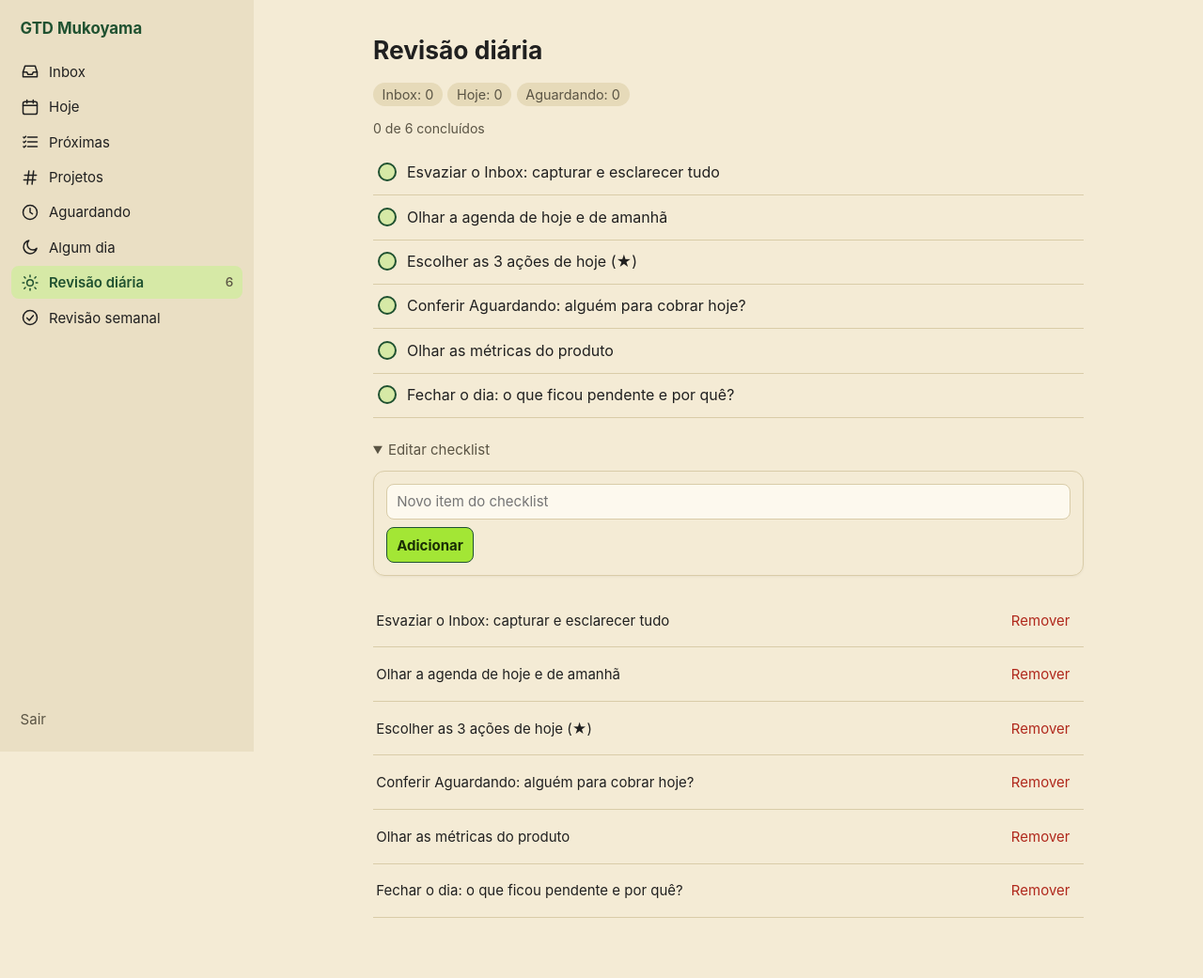
After one commit to cmukoyama/gtd-app, a Flask app: page /daily in a window 1280 px wide, after a click on "Editar checklist". The commit adds this page. Shown: the whole page at 94% size. Run offline with Flask 3, Linux system fonts and the light colour scheme; the visitor is signed in with stand-in values (Sample User, id 1); data comes from the database, SQL or seed files in the repository; data that the repository does not hold is empty; parts of the project's set-up code (start-up, migrations or seed data) failed here and were passed over; some libraries are stand-ins or nearby versions.

Commit message:
Checklists fixos de revisão diária e semanal (resetam sozinhos) e cores por contexto
- tabelas checklist_items/checklist_checks/meta, seed único dos itens padrão
- período diário (data) e semanal (segunda-feira), fuso America/Sao_Paulo
- cada contexto tem sempre a mesma cor, com contraste >= 6,7:1

Co-Authored-By: Claude Sonnet 5.5 <noreply@anthropic.com>
Claude-Session: https://claude.ai/code/session_01WtLNrLyw971rZc7SLFEsFL

```diff
--- a/app.py
+++ b/app.py
@@ -3,6 +3,7 @@ import hmac
 import os
 import secrets
 import sqlite3
+import zlib
 from datetime import date, datetime, timedelta
 from functools import wraps
 from zoneinfo import ZoneInfo
@@ -11,7 +12,43 @@ from flask import (Flask, abort, flash, g, redirect, render_template, request,
                    session, url_for)
 
 STATUSES = ("inbox", "next", "waiting", "someday", "done", "trash")
-DEFAULT_CONTEXTS = ["computador", "telefone", "rua", "casa", "reunião"]
+DEFAULT_CONTEXTS = ["computador", "telefone", "rua", "casa", "reunião", "foco", "conversar"]
+
+# cada contexto tem sempre a mesma cor (índice da paleta c0..c9 no CSS)
+CONTEXT_COLORS = {"casa": 0, "reunião": 1, "foco": 2, "conversar": 3, "trabalho": 4,
+                  "rápido": 5, "telefone": 6, "rua": 7, "computador": 8, "lpps": 9}
+
+
+def ctx_class(name):
+    key = (name or "").lstrip("@").lower()
+    idx = CONTEXT_COLORS.get(key)
+    if idx is None:
+        idx = zlib.crc32(key.encode()) % 10
+    return f"c{idx}"
+
+
+DEFAULT_CHECKLISTS = {
+    "daily": [
+        "Esvaziar o Inbox: capturar e esclarecer tudo",
+        "Olhar a agenda de hoje e de amanhã",
+        "Escolher as 3 ações de hoje (★)",
+        "Conferir Aguardando: alguém para cobrar hoje?",
+        "Olhar as métricas do produto",
+        "Fechar o dia: o que ficou pendente e por quê?",
+    ],
+    "weekly": [
+        "Esvaziar a cabeça e o Inbox",
+        "Projetos: todos têm próxima ação?",
+        "Aguardando: cobrar o que está parado há mais de 7 dias",
+        "Prazos e agenda das próximas 2 semanas",
+        "Algum dia / Talvez: algo merece virar projeto?",
+        "Conversei com pelo menos 2 stakeholders ou clientes novos?",
+        "Registrei os feedbacks coletados?",
+        "Olhei as métricas e anotei o que mudou?",
+        "Conversei com algum outro LPP?",
+        "Definir os 2 ou 3 projetos em foco da semana",
+    ],
+}
 
 SCHEMA = """
 CREATE TABLE IF NOT EXISTS projects (
@@ -38,6 +75,19 @@ CREATE TABLE IF NOT EXISTS items (
 );
 CREATE INDEX IF NOT EXISTS idx_items_status ON items(status);
 CREATE INDEX IF NOT EXISTS idx_items_project ON items(project_id);
+CREATE TABLE IF NOT EXISTS checklist_items (
+    id {pk},
+    kind TEXT NOT NULL,
+    title TEXT NOT NULL,
+    position INTEGER NOT NULL DEFAULT 0
+);
+CREATE TABLE IF NOT EXISTS checklist_checks (
+    item_id INTEGER NOT NULL REFERENCES checklist_items(id) ON DELETE CASCADE,
+    period TEXT NOT NULL,
+    done_at TEXT NOT NULL,
+    PRIMARY KEY (item_id, period)
+);
+CREATE TABLE IF NOT EXISTS meta (k TEXT PRIMARY KEY, v TEXT NOT NULL);
 CREATE TABLE IF NOT EXISTS reviews (
     id {pk},
     done_at TEXT NOT NULL
@@ -106,6 +156,16 @@ class Db:
                     self.conn.execute(
                         f"ALTER TABLE items ADD COLUMN {name} "
                         + ("INTEGER" if name == "minutes" else "TEXT"))
+        # checklists padrão: criados uma única vez (apagar um item não o recria)
+        cur = self.execute(
+            "INSERT INTO meta (k, v) VALUES ('checklists_seeded', '1') "
+            "ON CONFLICT (k) DO NOTHING")
+        if cur.rowcount == 1:
+            for kind, titles in DEFAULT_CHECKLISTS.items():
+                for pos, title in enumerate(titles):
+                    self.execute(
+                        "INSERT INTO checklist_items (kind, title, position) VALUES (?, ?, ?)",
+                        (kind, title, pos))
         self.conn.commit()
 
 
@@ -172,6 +232,7 @@ def create_app(config=None):
         return resp
 
     app.jinja_env.globals["csrf_token"] = csrf_token
+    app.jinja_env.filters["ctx_class"] = ctx_class
 
     @app.route("/login", methods=["GET", "POST"])
     def login():
@@ -209,7 +270,12 @@ def create_app(config=None):
         n = db().execute(
             "SELECT COUNT(*) c FROM items WHERE status='next' AND focus_on=?",
             (t,)).fetchone()["c"]
-        return {"counts": counts(), "today": t, "today_count": n}
+        pending = db().execute(
+            """SELECT COUNT(*) c FROM checklist_items i WHERE i.kind='daily' AND NOT EXISTS
+               (SELECT 1 FROM checklist_checks k WHERE k.item_id=i.id AND k.period=?)""",
+            (t,)).fetchone()["c"]
+        return {"counts": counts(), "today": t, "today_count": n,
+                "daily_pending": pending}
 
     def contexts():
         used = [r["context"] for r in db().execute(
@@ -532,6 +598,67 @@ def create_app(config=None):
         db().commit()
         return redirect(url_for("projects"))
 
+    # ---------- checklists (diário / semanal) ----------
+    def period_key(kind):
+        d = local_today()
+        if kind == "weekly":
+            d = d - timedelta(days=d.weekday())  # segunda-feira da semana
+        return d.isoformat()
+
+    def checklist(kind):
+        return db().execute(
+            """SELECT c.id, c.title, k.done_at FROM checklist_items c
+               LEFT JOIN checklist_checks k ON k.item_id = c.id AND k.period = ?
+               WHERE c.kind = ? ORDER BY c.position, c.id""",
+            (period_key(kind), kind)).fetchall()
+
+    @app.post("/checklist/<int:item_id>/toggle")
+    @login_required
+    def checklist_toggle(item_id):
+        row = db().execute("SELECT kind FROM checklist_items WHERE id=?",
+                           (item_id,)).fetchone()
+        if not row:
+            abort(404)
+        pk = period_key(row["kind"])
+        cur = db().execute(
+            "DELETE FROM checklist_checks WHERE item_id=? AND period=?", (item_id, pk))
+        if cur.rowcount == 0:
+            db().execute(
+                "INSERT INTO checklist_checks (item_id, period, done_at) VALUES (?, ?, ?) "
+                "ON CONFLICT DO NOTHING", (item_id, pk, now()))
+        db().commit()
+        return back()
+
+    @app.post("/checklist/add")
+    @login_required
+    def checklist_add():
+        kind = request.form.get("kind", "")
+        title = clean(request.form.get("title"), 200)
+        if kind not in ("daily", "weekly"):
+            abort(400)
+        if title:
+            last = db().execute(
+                "SELECT COALESCE(MAX(position), -1) m FROM checklist_items WHERE kind=?",
+                (kind,)).fetchone()["m"]
+            db().execute(
+                "INSERT INTO checklist_items (kind, title, position) VALUES (?, ?, ?)",
+                (kind, title, last + 1))
+            db().commit()
+        return back()
+
+    @app.post("/checklist/<int:item_id>/delete")
+    @login_required
+    def checklist_delete(item_id):
+        db().execute("DELETE FROM checklist_checks WHERE item_id=?", (item_id,))
+        db().execute("DELETE FROM checklist_items WHERE id=?", (item_id,))
+        db().commit()
+        return back()
+
+    @app.get("/daily")
+    @login_required
+    def daily_view():
+        return render_template("daily.html", rows=checklist("daily"))
+
     # ---------- weekly review ----------
     def review_data():
         d = db()
@@ -553,7 +680,7 @@ def create_app(config=None):
     @login_required
     def review():
         stalled, old_waiting, overdue, last = review_data()
-        return render_template("review.html", stalled=stalled,
+        return render_template("review.html", stalled=stalled, weekly=checklist("weekly"),
                                old_waiting=old_waiting, overdue=overdue, last=last)
 
     @app.post("/review/finish")
--- a/templates/_macros.html
+++ b/templates/_macros.html
@@ -19,7 +19,7 @@
         {{ i.due[8:10] }}/{{ i.due[5:7] }}</span>{% endif %}
       {% if i.minutes %}<span>{{ i.minutes }} min</span>{% endif %}
       {% if i.waiting_on %}<span>de {{ i.waiting_on }}</span>{% endif %}
-      {% if i.context %}<span class="ctx">@{{ i.context }}</span>{% endif %}
+      {% if i.context %}<span class="ctx {{ i.context|ctx_class }}">@{{ i.context }}</span>{% endif %}
       {% if show_project and i.project_title %}<span class="proj"># {{ i.project_title }}</span>{% endif %}
     </div>
   </div>
@@ -29,3 +29,27 @@
   </div>
 </li>
 {% endmacro %}
+
+{% macro checklist_block(rows, kind) %}
+{% set total = rows|length %}{% set n_done = rows|selectattr('done_at')|list|length %}
+<p class="notes">{{ n_done }} de {{ total }} concluídos{% if total and n_done == total %} ✔{% endif %}</p>
+<ul class="list checklist">
+{% for r in rows %}
+  <li>{{ post(url_for('checklist_toggle', item_id=r.id), '', {}, 'check' + (' done' if r.done_at else ''), 'Marcar ou desmarcar') }}
+    <span class="title {{ 'done' if r.done_at else '' }}">{{ r.title }}</span></li>
+{% else %}<li class="empty">Checklist vazio.</li>{% endfor %}
+</ul>
+<details class="edit-list">
+  <summary>Editar checklist</summary>
+  <form method="post" action="{{ url_for('checklist_add') }}" class="capture">
+    <input type="hidden" name="csrf" value="{{ csrf_token() }}">
+    <input type="hidden" name="next" value="{{ request.full_path.rstrip('?') }}">
+    <input type="hidden" name="kind" value="{{ kind }}">
+    <input name="title" placeholder="Novo item do checklist" maxlength="200" required>
+    <button>Adicionar</button>
+  </form>
+  <ul class="list">{% for r in rows %}
+    <li><span class="title">{{ r.title }}</span>{{ post(url_for('checklist_delete', item_id=r.id), 'Remover', {}, 'danger') }}</li>
+  {% endfor %}</ul>
+</details>
+{% endmacro %}
--- a/templates/base.html
+++ b/templates/base.html
@@ -15,7 +15,8 @@
   'projects': '<path d="M5 9h15M4 15h15M10.5 3.5l-2 17M16.5 3.5l-2 17"/>',
   'waiting': '<circle cx="12" cy="12" r="9"/><path d="M12 7v5l3 2"/>',
   'someday': '<path d="M20.5 13.5A8.5 8.5 0 1110.5 3.5a6.5 6.5 0 0010 10z"/>',
-  'review': '<circle cx="12" cy="12" r="9"/><path d="M8 12.5l3 3 5-6"/>'
+  'review': '<circle cx="12" cy="12" r="9"/><path d="M8 12.5l3 3 5-6"/>',
+  'daily': '<circle cx="12" cy="12" r="4"/><path d="M12 2.5v2M12 19.5v2M4.6 4.6l1.4 1.4M18 18l1.4 1.4M2.5 12h2M19.5 12h2M4.6 19.4L6 18M18 6l1.4-1.4"/>'
 } %}
 {% set nav_items = [
   ('inbox', 'Inbox', 'inbox', counts.get('inbox')),
@@ -24,7 +25,8 @@
   ('projects', 'Projetos', 'projects', none),
   ('waiting', 'Aguardando', 'waiting', counts.get('waiting')),
   ('someday', 'Algum dia', 'someday', none),
-  ('review', 'Revisão', 'review', none)] %}
+  ('daily_view', 'Revisão diária', 'daily', daily_pending),
+  ('review', 'Revisão semanal', 'review', none)] %}
 <div class="app">
 <aside class="side">
   <div class="brand">GTD Mukoyama</div>
--- /dev/null
+++ b/templates/daily.html
@@ -0,0 +1,12 @@
+{% extends 'base.html' %}
+{% from '_macros.html' import checklist_block with context %}
+{% block title %}Revisão diária{% endblock %}
+{% block body %}
+<h1>Revisão diária</h1>
+<p class="filters">
+  <a href="{{ url_for('inbox') }}">Inbox: {{ counts.get('inbox', 0) }}</a>
+  <a href="{{ url_for('today_view') }}">Hoje: {{ today_count }}</a>
+  <a href="{{ url_for('waiting') }}">Aguardando: {{ counts.get('waiting', 0) }}</a>
+</p>
+{{ checklist_block(rows, 'daily') }}
+{% endblock %}
--- a/templates/next.html
+++ b/templates/next.html
@@ -5,7 +5,7 @@
 <h1>Próximas ações</h1>
 <p class="filters">
   <a href="{{ url_for('next_actions', tempo=tempo) }}" class="{{ '' if ctx else 'on' }}">Todas</a>
-  {% for c in contexts %}<a href="{{ url_for('next_actions', context=c, tempo=tempo) }}" class="{{ 'on' if ctx == c else '' }}">@{{ c }}</a>{% endfor %}
+  {% for c in contexts %}<a href="{{ url_for('next_actions', context=c, tempo=tempo) }}" class="cx {{ c|ctx_class }} {{ 'on' if ctx == c else '' }}">@{{ c }}</a>{% endfor %}
   <a href="{{ url_for('next_actions', context='-', tempo=tempo) }}" class="{{ 'on' if ctx == '-' else '' }}">sem contexto</a>
 </p>
 <p class="filters">Tempo:
--- a/templates/review.html
+++ b/templates/review.html
@@ -1,9 +1,12 @@
 {% extends 'base.html' %}
-{% from '_macros.html' import post with context %}
+{% from '_macros.html' import post, checklist_block with context %}
 {% block title %}Revisão semanal{% endblock %}
 {% block body %}
 <h1>Revisão semanal</h1>
 <p class="notes">Última revisão: {{ last[:16].replace('T', ' ') if last else 'nunca' }}</p>
+
+<h2>Checklist da semana</h2>
+{{ checklist_block(weekly, 'weekly') }}
 
 <h2>1. Esvaziar a cabeça e o Inbox</h2>
 <p><a href="{{ url_for('inbox') }}">Ir para o Inbox</a>: capture o que estiver solto e esclareça tudo.</p>
--- a/templates/style.css
+++ b/templates/style.css
@@ -54,3 +54,15 @@ button.check:hover::after { content:"✓"; position:absolute; inset:0; font-size
   .cnt { position:absolute; top:0; right:.1rem; background:var(--lime); color:var(--on-lime); border-radius:99px; padding:0 .3rem; font-size:.65rem; }
   main { padding:1.2rem 1rem 4rem; } h1 { font-size:1.4rem; }
 }
+
+/* cores por contexto: sempre a mesma cor para o mesmo nome */
+.c0{--cbg:#CDE7D3;--cfg:#12432A} .c1{--cbg:#CFE0F5;--cfg:#123B66} .c2{--cbg:#F8D8BD;--cfg:#6B2D07} .c3{--cbg:#E2D3F3;--cfg:#41206A}
+.c4{--cbg:#F5CEDA;--cfg:#6A1530} .c5{--cbg:#F3E6A0;--cfg:#584800} .c6{--cbg:#C6E7E5;--cfg:#0B4744} .c7{--cbg:#DDD0BC;--cfg:#45361F}
+.c8{--cbg:#DADDE3;--cfg:#2B3340} .c9{--cbg:#DDEEB8;--cfg:#2E5809}
+.meta .ctx, .filters a.cx { background:var(--cbg); color:var(--cfg); border:1px solid color-mix(in srgb, var(--cfg) 40%, transparent); font-weight:600; }
+.meta .ctx { border-radius:6px; padding:0 .45rem; }
+.filters a.cx.on { box-shadow:0 0 0 2px var(--acc); }
+/* checklists */
+button.check.done { background:var(--acc); } button.check.done::after { content:"✓"; position:absolute; inset:0; font-size:12px; line-height:16px; color:#fff; text-align:center; }
+.checklist .title { font-size:1rem; } .edit-list { margin-top:1.4rem; color:var(--mut); } .edit-list summary { cursor:pointer; margin-bottom:.5rem; }
+.list.checklist li { flex-wrap:nowrap; align-items:flex-start; gap:.7rem; padding:.7rem .3rem; } .checklist .title { min-width:0; }
```
Also changed, not shown: tests/test_app.py (+60 -0 lines).
